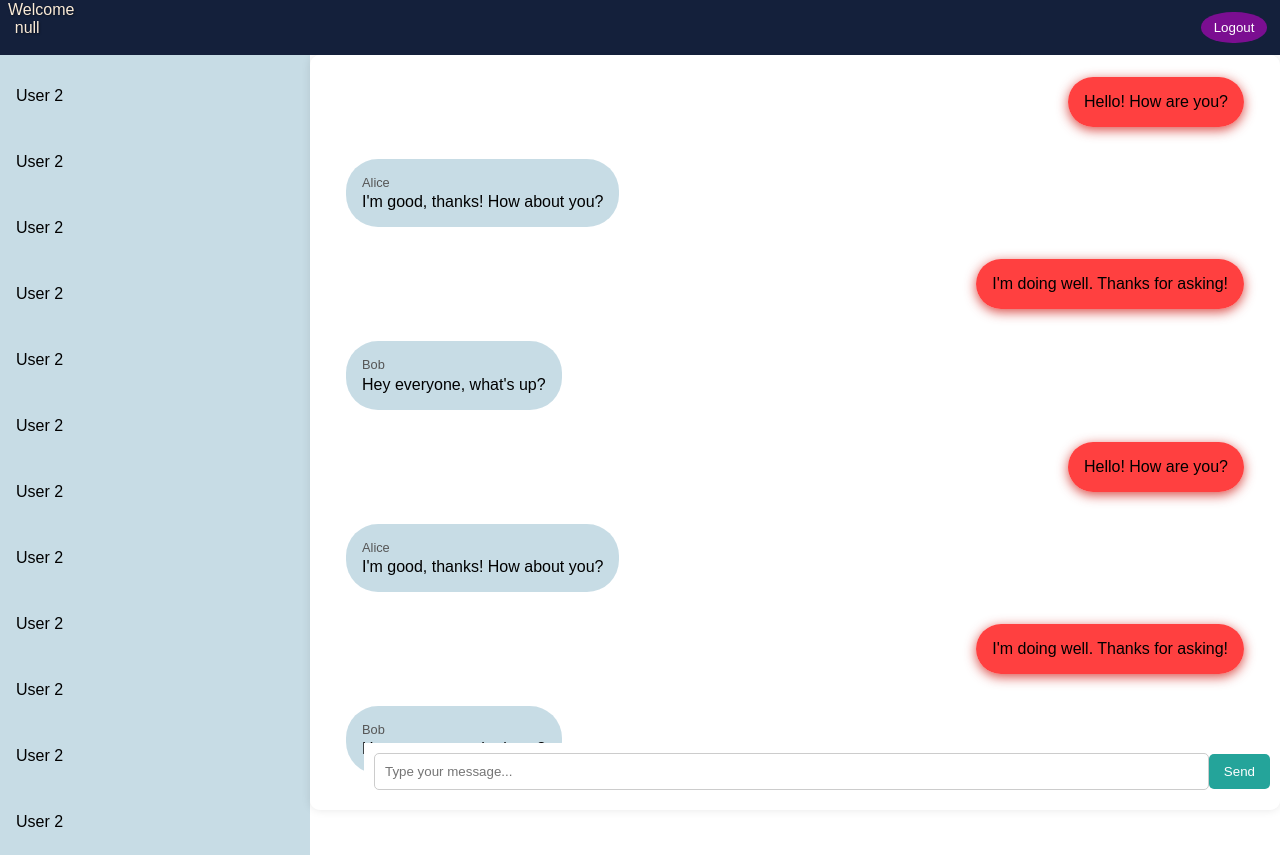
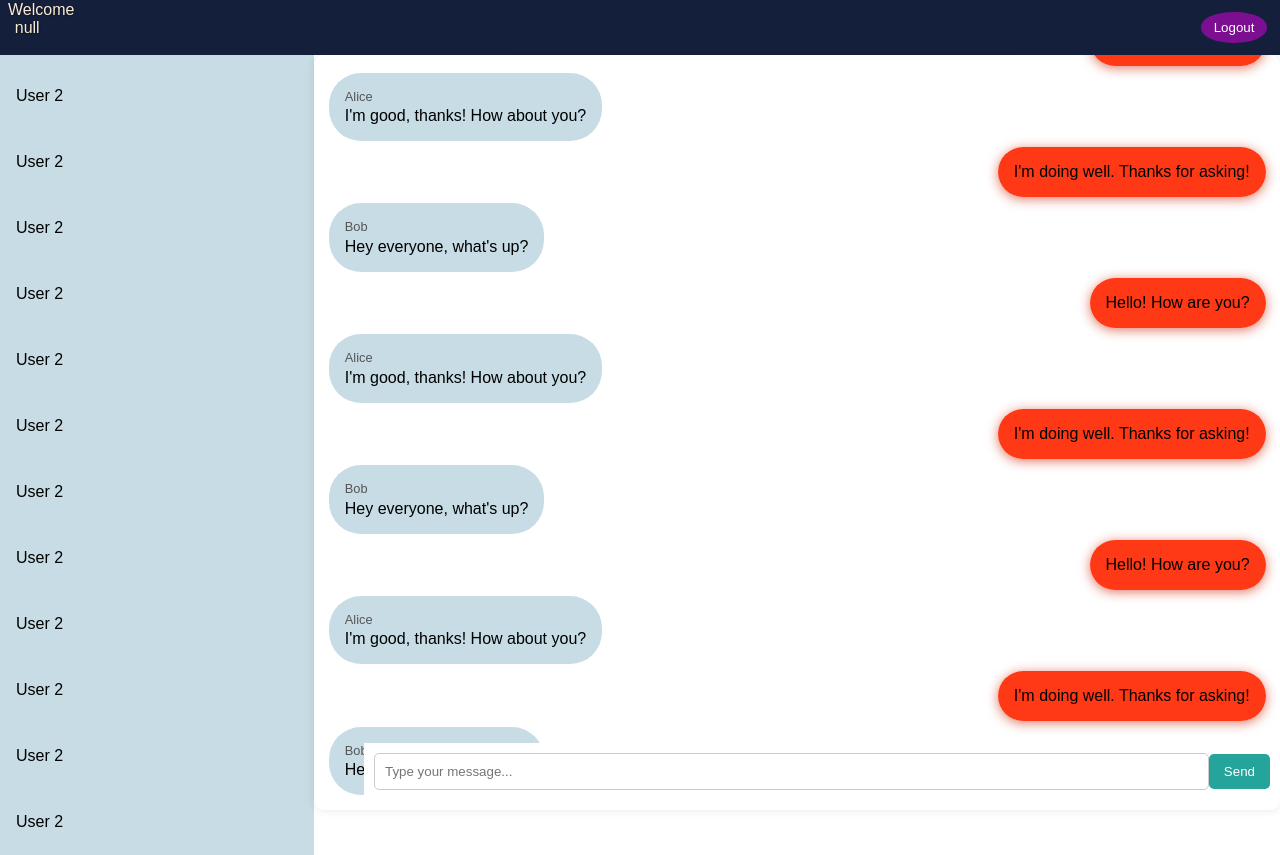
Before and after one commit to harshitsharma88/Group_Chat_Application, a website: page public/views/chatMainPage.html in a window 1280 px wide. Drawn offline with nearby package versions, Linux system fonts and the light colour scheme.

Commit message:
Update chatMainPage.css

```diff
--- a/public/css/chatMainPage.css
+++ b/public/css/chatMainPage.css
@@ -83,7 +83,7 @@ body {
   width: 75%;
   overflow-y: auto;
   background-color: #fff;
-  padding: 20px;
+  padding: 0.7rem;
   border-radius: 10px;
   box-shadow: 0 0 10px rgba(0, 0, 0, 0.1);
   display: flex;
@@ -92,7 +92,7 @@ body {
 
 .message {
   max-width: 50%;
-  margin: 1rem;
+  margin: 0.2rem;
   padding: 1rem;
   border-radius: 2rem;
   background-color: rgba(28, 113, 150, 0.247);
@@ -101,8 +101,8 @@ body {
 
 .sender {
   align-self: flex-end;
-  background-color: rgba(255, 0, 0, 0.749);
-  box-shadow: 0rem 0.18rem 0.7rem rgba(205, 19, 12, 0.758);
+  background-color: rgba(255, 38, 0, 0.913);
+  box-shadow: 0rem 0.13rem 0.7rem rgba(205, 41, 12, 0.628);
 
 }
 
```
